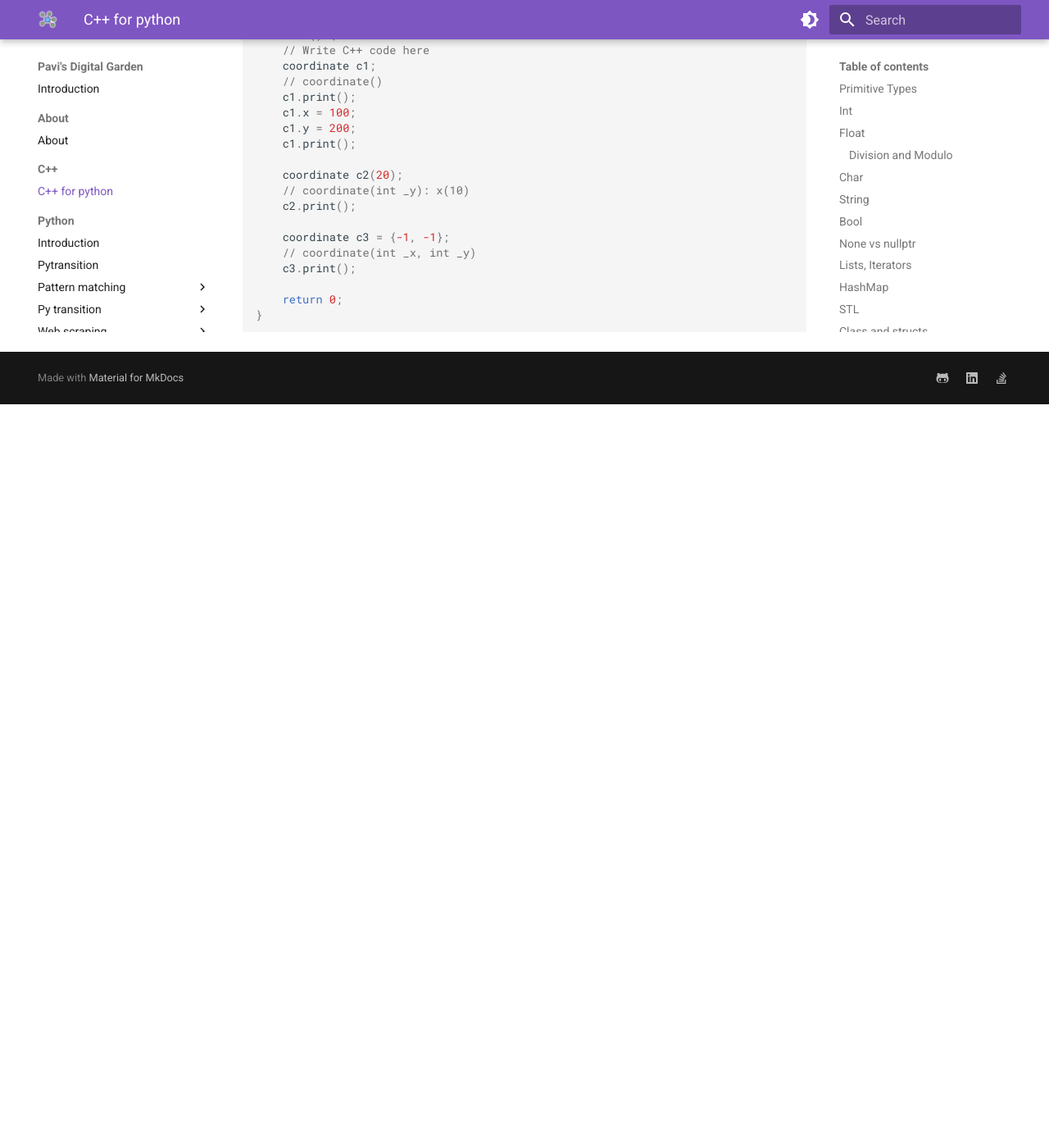
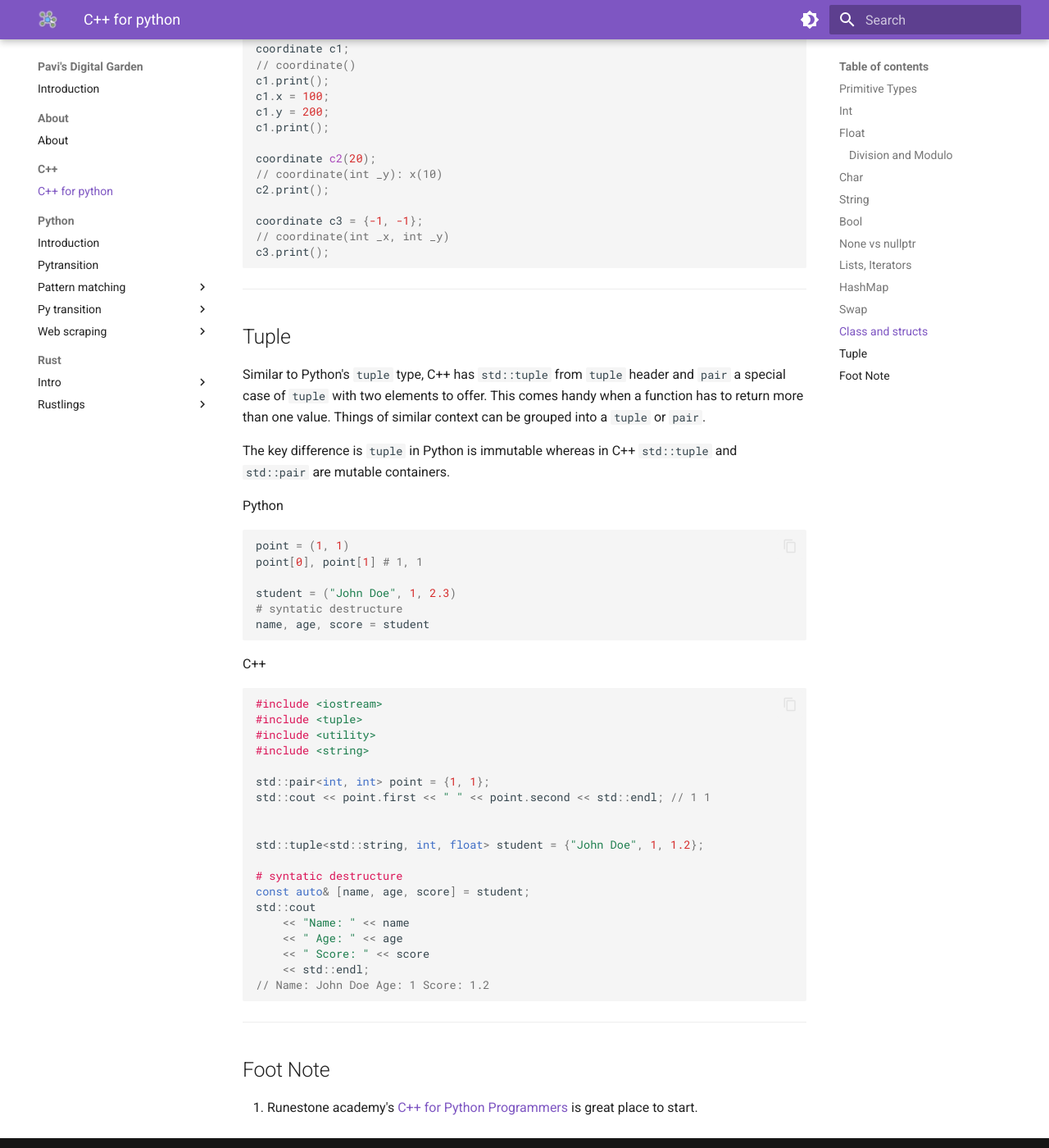
Before and after one commit to pavithranrao/pavithranrao.github.io, an MkDocs documentation site: the page built from docs/c++/c++_for_python.md, in a window 1280 px wide and 1400 px high, scrolled down 9165 px. Shown: the whole window at 82% size. Built offline with MkDocs 1.6.1 and Material for MkDocs 9.7.7, drawn with Linux system fonts in a browser that asks for light colours; before the commit the page ends 9658 px from its top, so only the background shows below that; some of the changed text lies outside the part shown.

Commit message:
Adding `std::tuple` and `std::pair`

````diff
--- a/docs/c++/c++_for_python.md
+++ b/docs/c++/c++_for_python.md
@@ -319,7 +319,7 @@ for (int i = 1; i < 4; i++) {
 
 ---
 
-## STL
+## Swap
 The swap in Python is just amazing. Why can't all the other languages copy this! In C++'s defense `std::swap` is not that bad;
 
 Python
@@ -370,8 +370,7 @@ std::cout << "x: " << x << " y: " << y << std::endl;
 
 ## Class and structs
 
-### structs
-C++ `struct`s are equivalent to `namedtuple` in Python but more powerful that the `namedtuple`.
+C++ `struct`s are equivalent to `namedtuple` in Python but more powerful that the `namedtuple`. The C++ `struct` can have functions, constructors and destructors.
 
 Python
 
@@ -415,23 +414,68 @@ struct coordinate {
     }
 };
 
-int main() {
-    // Write C++ code here
-    coordinate c1;
-    // coordinate()
-    c1.print();
-    c1.x = 100;
-    c1.y = 200;
-    c1.print();
 
-    coordinate c2(20);
-    // coordinate(int _y): x(10)
-    c2.print();
+// Write C++ code here
+coordinate c1;
+// coordinate()
+c1.print();
+c1.x = 100;
+c1.y = 200;
+c1.print();
 
-    coordinate c3 = {-1, -1};
-    // coordinate(int _x, int _y)
-    c3.print();
+coordinate c2(20);
+// coordinate(int _y): x(10)
+c2.print();
 
-    return 0;
-}
+coordinate c3 = {-1, -1};
+// coordinate(int _x, int _y)
+c3.print();
+
 ```
+
+---
+
+## Tuple
+
+Similar to Python's `tuple` type, C++ has `std::tuple` from `tuple` header and `pair` a special case of `tuple` with two elements to offer. This comes handy when a function has to return more than one value. Things of similar context can be grouped into a `tuple` or `pair`.
+
+The key difference is `tuple` in Python is immutable whereas in C++ `std::tuple` and `std::pair` are mutable containers.
+
+Python
+```python
+point = (1, 1)
+point[0], point[1] # 1, 1
+
+student = ("John Doe", 1, 2.3)
+# syntatic destructure
+name, age, score = student
+```
+
+C++
+```cpp
+#include <iostream>
+#include <tuple>
+#include <utility>
+#include <string>
+
+std::pair<int, int> point = {1, 1};
+std::cout << point.first << " " << point.second << std::endl; // 1 1
+
+
+std::tuple<std::string, int, float> student = {"John Doe", 1, 1.2};
+
+# syntatic destructure
+const auto& [name, age, score] = student;
+std::cout
+	<< "Name: " << name
+	<< " Age: " << age
+	<< " Score: " << score
+	<< std::endl;
+// Name: John Doe Age: 1 Score: 1.2
+```
+
+
+---
+
+## Foot Note
+1. Runestone academy's [C++ for Python Programmers](https://runestone.academy/ns/books/published/cpp4python/index.html) is great place to start.
````
